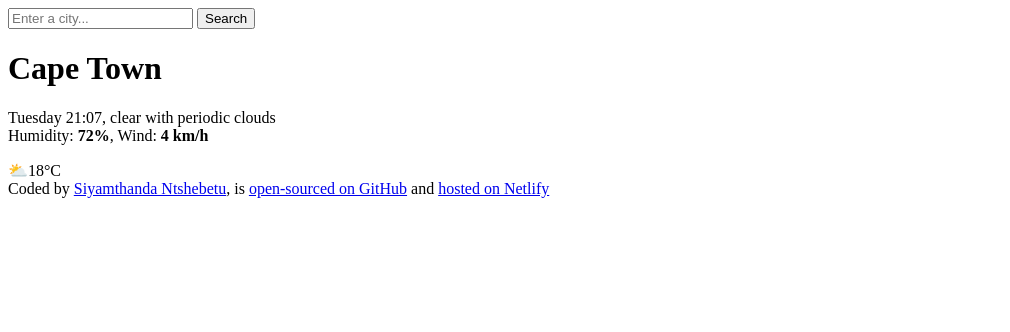
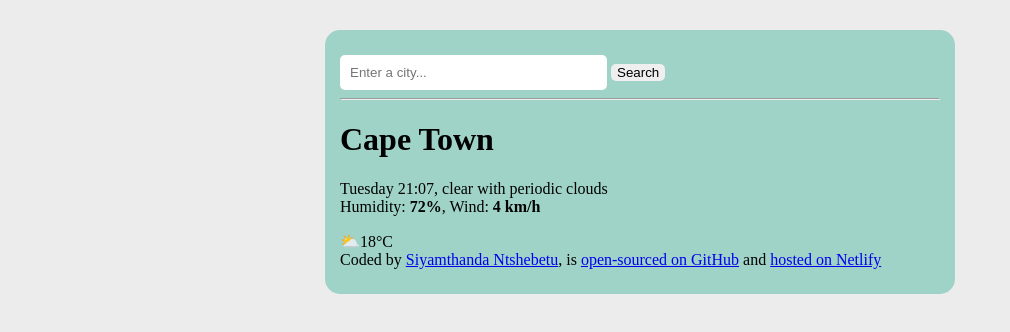
Before and after one commit to Cyamonicaa/My-Own-Weather-App, a plain HTML site: page index.html in a window 1280 px wide. Shown: the whole page, without its empty margins (0-1010 px from the left). Drawn offline with Linux system fonts and the light colour scheme.

Commit message:
Added some basic CSS and fixed classes

```diff
--- a/index.html
+++ b/index.html
@@ -3,9 +3,10 @@
   <head>
     <meta charset="UTF-8" />
     <meta name="viewport" content="width=device-width, initial-scale=1.0" />
+    <link rel="stylesheet" href="style.css" />
     <title>Siya's Weather App</title>
   </head>
-  <body>
+  <body class="weather-app">
     <div class="container">
       <header>
         <form>
@@ -15,8 +16,9 @@
             required
             class="city-result"
           />
-          <input type="submit" value="Search" class="seatch-button" />
+          <input type="submit" value="Search" class="search-button" />
         </form>
+        <hr />
       </header>
       <main>
         <div>
@@ -50,5 +52,6 @@
         >
       </footer>
     </div>
+    <script src="script.js"></script>
   </body>
 </html>
--- a/style.css
+++ b/style.css
@@ -0,0 +1,20 @@
+.container {
+  width: 600px;
+  display: block;
+  margin: 30px auto;
+  background-color: #9fd3c7;
+  border-radius: 15px;
+  padding: 25px 15px;
+}
+.weather-app {
+  background-color: #ececec;
+}
+.city-result {
+  border: none;
+  border-radius: 5px;
+  padding: 10px 80px 10px 10px;
+}
+.search-button {
+  border: none;
+  border-radius: 5px;
+}
```
